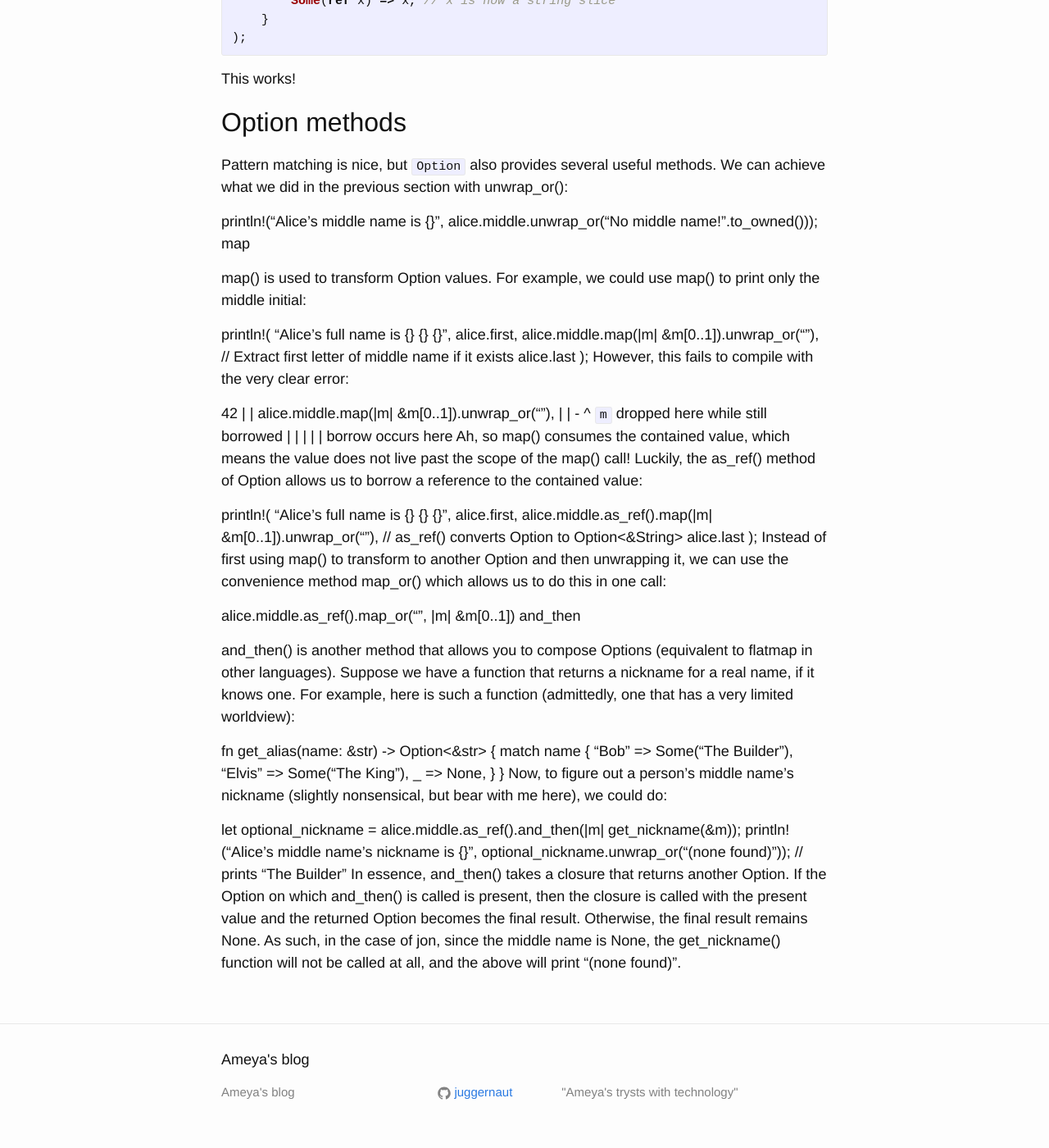
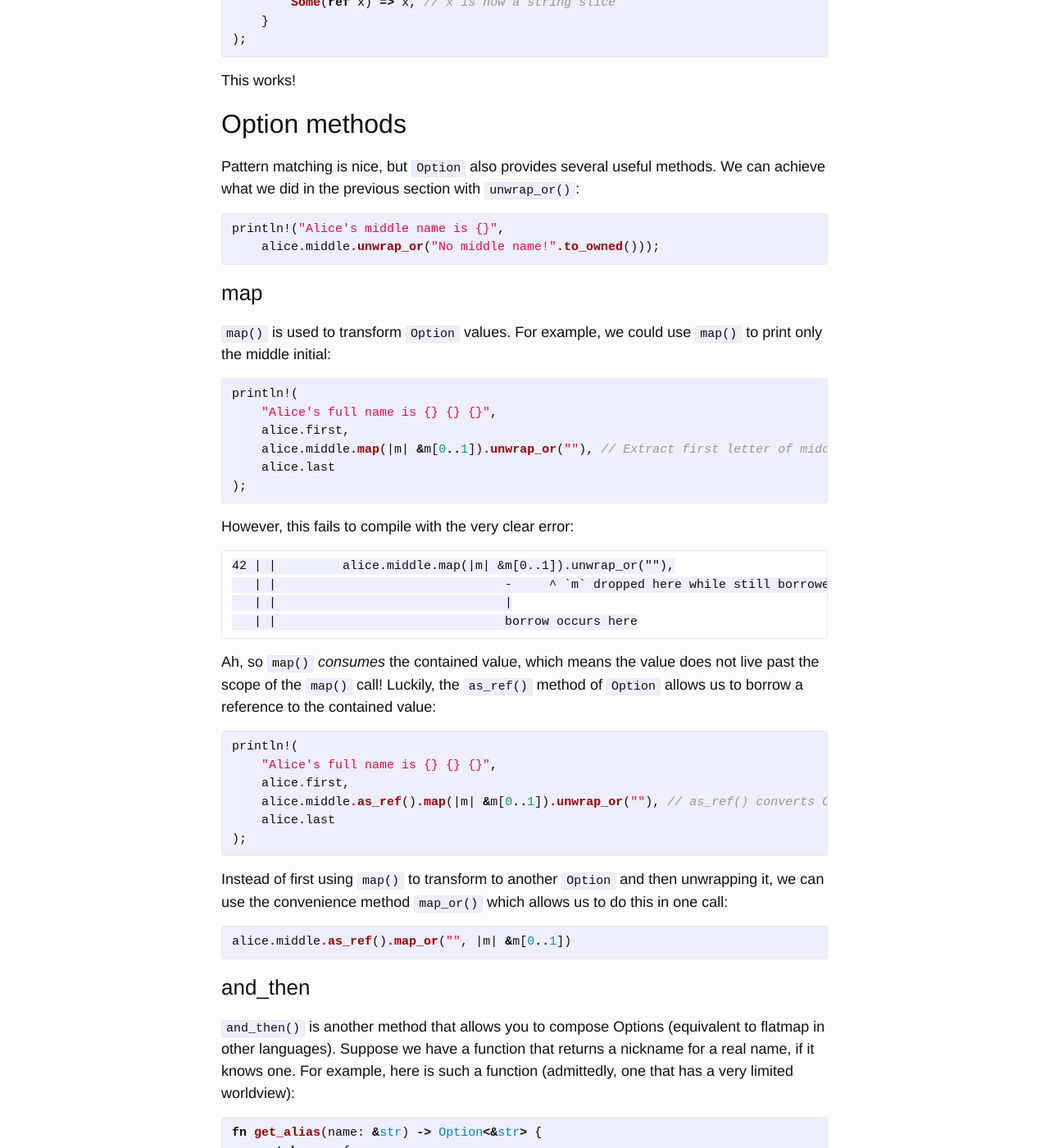
Before and after one commit to juggernaut/juggernaut.github.io, a Jekyll site: the page built from _posts/2017-10-23-rust-options.markdown, in a window 1280 px wide and 1400 px high, scrolled down 2060 px. Shown: the whole window at 82% size. Built offline with Jekyll 4.4.1, drawn with Linux system fonts in a browser that asks for light colours; some of the changed text lies outside the part shown.

Commit message:
Readd lost markup

````diff
--- a/_posts/2017-10-23-rust-options.markdown
+++ b/_posts/2017-10-23-rust-options.markdown
@@ -78,7 +78,9 @@ error[E0308]: match arms have incompatible types
    | |_________^ expected &str, found struct `std::string::String`
 ```
 
-Recall in my earlier post, that a string literal is actually a string slice. So our None arm is returning a string slice, but our Some arm is returning the owned String struct member. Turns out we can conveniently use ref in a pattern match to borrow a reference. Again, recalling that &String can be coerced to &str, this solves our type mismatch problem.
+Recall in my earlier post, that a string _literal_ is actually a string _slice_. So our `None` arm is returning a string slice,
+but our `Some` arm is returning the _owned_ `String` struct member. Turns out we can conveniently use `ref` in a pattern match
+to borrow a reference. Again, recalling that `&String` can be coerced to `&str`, this solves our type mismatch problem.
 
 {% highlight rust %}
 println!("Jon's middle name is {}",
@@ -92,41 +94,61 @@ println!("Jon's middle name is {}",
 This works!
 
 ## Option methods
-Pattern matching is nice, but `Option` also provides several useful methods. We can achieve what we did in the previous section with unwrap_or():
+Pattern matching is nice, but `Option` also provides several useful methods. We can achieve what we did in the previous section with `unwrap_or()`:
 
+{% highlight rust %}
 println!("Alice's middle name is {}",
     alice.middle.unwrap_or("No middle name!".to_owned()));
-map
+{% endhighlight %}
 
-map() is used to transform Option values. For example, we could use map() to print only the middle initial:
+### map
 
+`map()` is used to transform `Option` values. For example, we could use `map()` to print only the middle initial:
+
+{% highlight rust %}
 println!(
     "Alice's full name is {} {} {}",
     alice.first,
     alice.middle.map(|m| &m[0..1]).unwrap_or(""), // Extract first letter of middle name if it exists
     alice.last
 );
+{% endhighlight %}
+
 However, this fails to compile with the very clear error:
 
+```
 42 | |         alice.middle.map(|m| &m[0..1]).unwrap_or(""),
    | |                               -     ^ `m` dropped here while still borrowed
    | |                               |
    | |                               borrow occurs here
-Ah, so map() consumes the contained value, which means the value does not live past the scope of the map() call! Luckily, the as_ref() method of Option allows us to borrow a reference to the contained value:
+```
 
+Ah, so `map()` _consumes_ the contained value, which means the value does not live past the scope of the `map()` call!
+Luckily, the `as_ref()` method of `Option` allows us to borrow a reference to the contained value:
+
+{% highlight rust %}
 println!(
     "Alice's full name is {} {} {}",
     alice.first,
     alice.middle.as_ref().map(|m| &m[0..1]).unwrap_or(""), // as_ref() converts Option<String> to Option<&String>
     alice.last
 );
-Instead of first using map() to transform to another Option and then unwrapping it, we can use the convenience method map_or() which allows us to do this in one call:
+{% endhighlight %}
 
+Instead of first using `map()` to transform to another `Option` and then unwrapping it, we can use the convenience
+method `map_or()` which allows us to do this in one call:
+
+{% highlight rust %}
 alice.middle.as_ref().map_or("", |m| &m[0..1])
-and_then
+{% endhighlight %}
 
-and_then() is another method that allows you to compose Options (equivalent to flatmap in other languages). Suppose we have a function that returns a nickname for a real name, if it knows one. For example, here is such a function (admittedly, one that has a very limited worldview):
+### and_then
 
+`and_then()` is another method that allows you to compose Options (equivalent to flatmap in other languages).
+Suppose we have a function that returns a nickname for a real name, if it knows one. For example, here is such a
+function (admittedly, one that has a very limited worldview):
+
+{% highlight rust %}
 fn get_alias(name: &str) -> Option<&str> {
     match name {
         "Bob" => Some("The Builder"),
@@ -134,9 +156,17 @@ fn get_alias(name: &str) -> Option<&str> {
         _ => None,
     }
 }
+{% endhighlight %}
+
 Now, to figure out a person’s middle name’s nickname (slightly nonsensical, but bear with me here), we could do:
 
+{% highlight rust %}
 let optional_nickname = alice.middle.as_ref().and_then(|m| get_nickname(&m));
 println!("Alice's middle name's nickname is {}",
     optional_nickname.unwrap_or("(none found)")); // prints "The Builder"
-In essence, and_then() takes a closure that returns another Option. If the Option on which and_then() is called is present, then the closure is called with the present value and the returned Option becomes the final result. Otherwise, the final result remains None. As such, in the case of jon, since the middle name is None, the get_nickname() function will not be called at all, and the above will print “(none found)”.
+{% endhighlight %}
+
+In essence, `and_then()` takes a closure that returns another `Option`. If the `Option` on which `and_then()` is called is present,
+then the closure is called with the present value and the returned `Option` becomes the final result. Otherwise, the final result
+remains `None`. As such, in the case of `jon`, since the middle name is `None`, the `get_nickname()` function will not be called at all,
+and the above will print “(none found)”.
````
